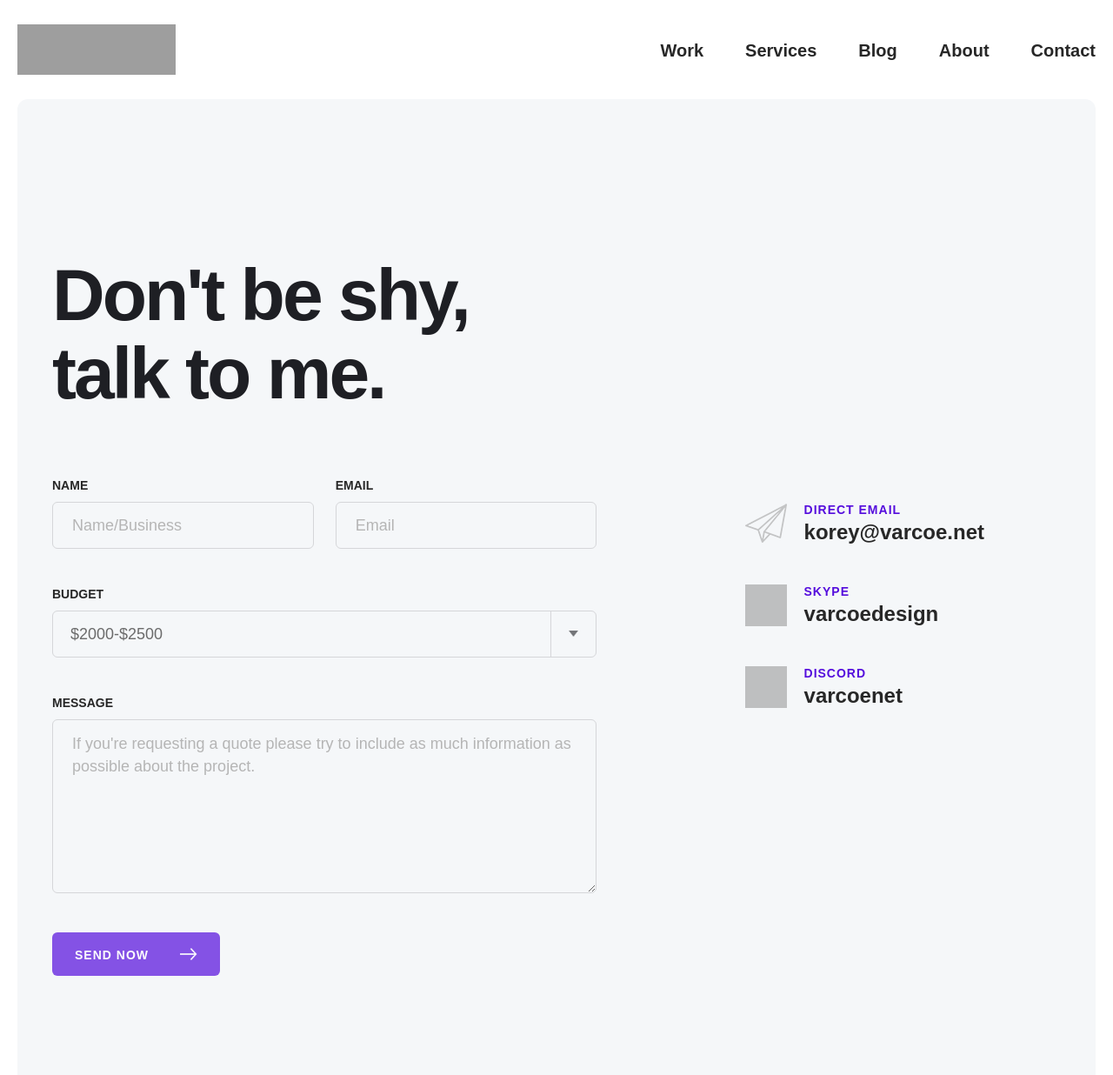
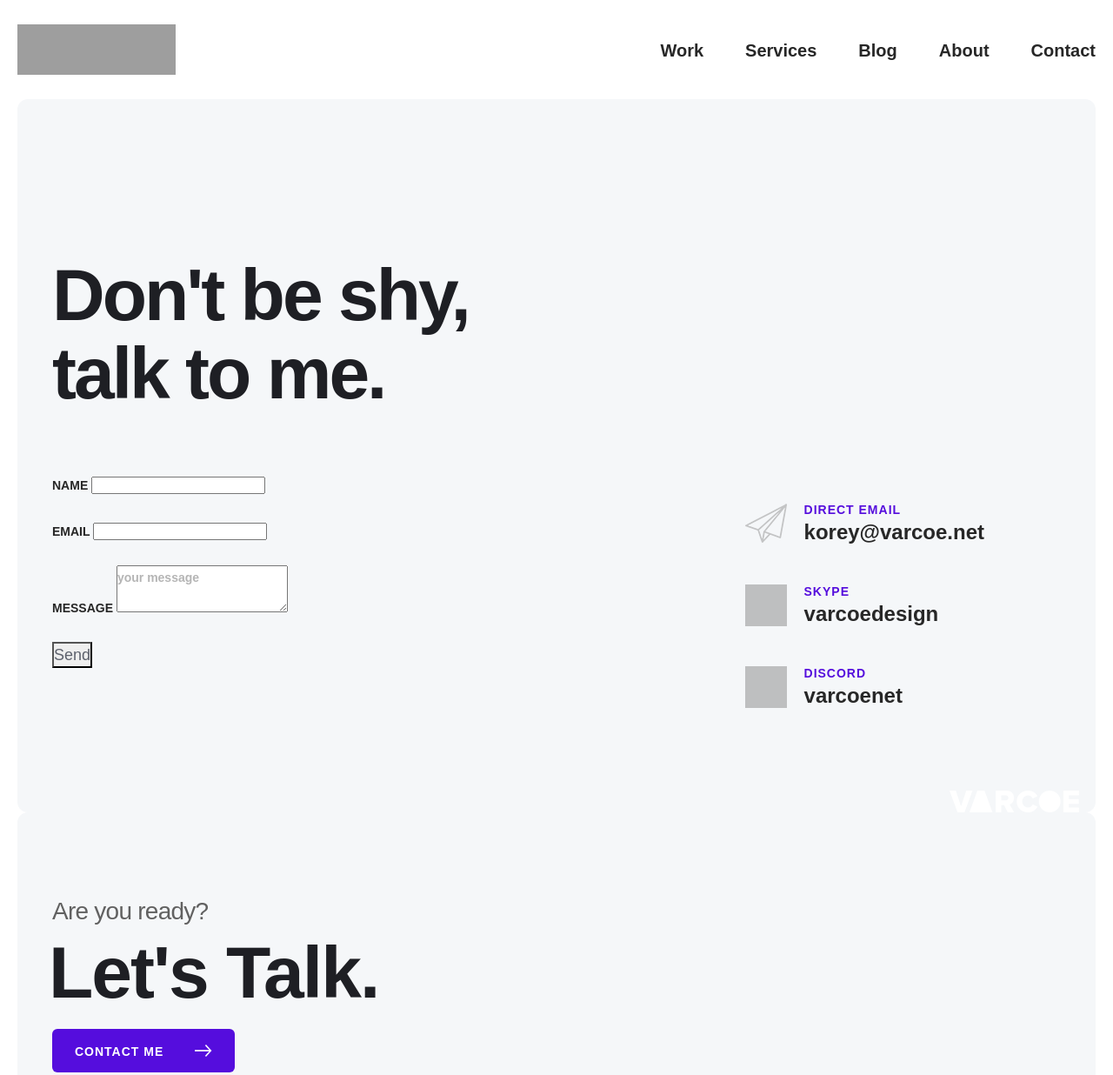
Before and after one commit to varcoenet/varcoe.net, an Astro site: page /contact in a window 1280 px wide. Shown: the top 1236 px of the page at 87% size. Built offline with nearby package versions, Linux system fonts and the light colour scheme; Astro itself is replaced by a stand-in of ours; grey boxes are pictures that could not be loaded; a web font is replaced by a local one.

Commit message:
Update contact.astro

```diff
--- a/src/pages/contact.astro
+++ b/src/pages/contact.astro
@@ -13,54 +13,20 @@
                     <h1>Don't be shy,<br>talk to me.</h1>
                 </div>
 
-                <form id="contact-form" method="post" role="form" novalidate="true" name="contact" netlify>
-                        <div class="messages"></div>
-                <div class="form controls">
-                    <div class="input-half form-group">
-                        <label for="form_name">Name</label>
-                            <input type="text" id="form_name" name="name" value="" class="input" required="required" data-error="A name is required." placeholder="Name/Business">
-                            <div class="help-block with-errors"></div>
-                    </div>
-
-                    <div class="input-half form-group" style="float:right;">
-                        <label for="form_email">Email</label>
-                            <input id="form_email" type="email" name="email" value="" class="input" required="required" data-error="Valid email is required." placeholder="Email">
-                            <div class="help-block with-errors"></div>
-                    </div>
-
-                    <div class="input-full form-group">
-                        <label for="form_budgetl">Budget</label>
-                        <select class="select" id="form_budget" name="budget" value="" required="required" data-error="Please choose budget.">
-
-                            <option name="budget" value="$2000-2500" selected="selected">$2000-$2500</option>
-                            <option name="budget" value="$3000-5000">$3000-$5000</option>
-                            <option name="budget" value="$5000+">$5000+</option>
-                        </select>
-                        <div class="help-block with-errors"></div>
-
-                    </div>
-
-                    <script type="text/javascript">
-                        var select = document.getElementById('form-budget');
-                        select.onchange = function() {
-                            select.className = 'selectactive';
-                        }
-                    </script>
-
-                    <div class="input-full form-group">
-                        <label for="form_message">Message</label>
-                            <textarea id="form_message" name="message" required="required" data-error="Please, leave us a message." class="textarea" placeholder="If you're requesting a quote please try to include as much information as possible about the project."></textarea>
-                            <div class="help-block with-errors"></div>
-
-
-                    </div>
-
-
-                    <div class="input-full">
-                        <input type="submit" value="Send Now" class="button disabled">
-                    </div>
-</div>
-                </form>
+                <form name="contact" netlify>
+                    <p>
+                      <label>Name <input type="text" name="name" /></label>
+                    </p>
+                    <p>
+                      <label>Email <input type="email" name="email" /></label>
+                    </p>
+                    <p>
+                      <label>Message <textarea name="message" placeholder="your message"></textarea>
+                    </p>
+                    <p>
+                      <button type="submit">Send</button>
+                    </p>
+                  </form>
 
 
             </div>
```
